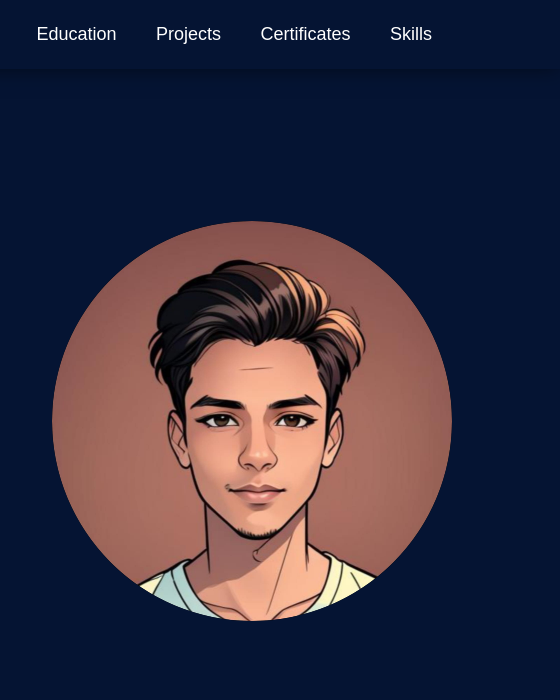
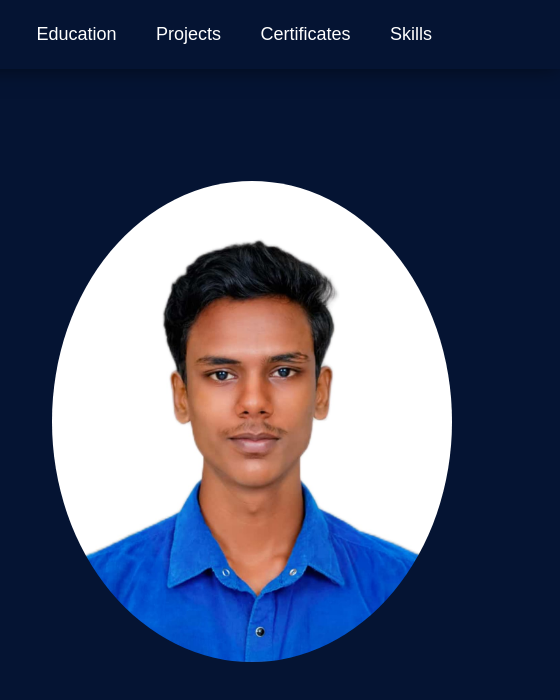
Before and after one commit to AbiVarsanP/My-Portfolio, a plain HTML site: page index.html in a window 1280 px wide. Shown: the full height of the page, 720-1280 px from the left. Drawn offline with nearby package versions, Linux system fonts and the light colour scheme.

Commit message:
Update index.html

```diff
--- a/index.html
+++ b/index.html
@@ -39,7 +39,7 @@
         </div>
 
         <div class="home-img">
-            <img src="abi.jpg" alt="abi img" style="width: 400px;">
+            <img src="abiimg.jpg" alt="abi img" style="width: 400px;">
         </div>
     </section>
 
```
